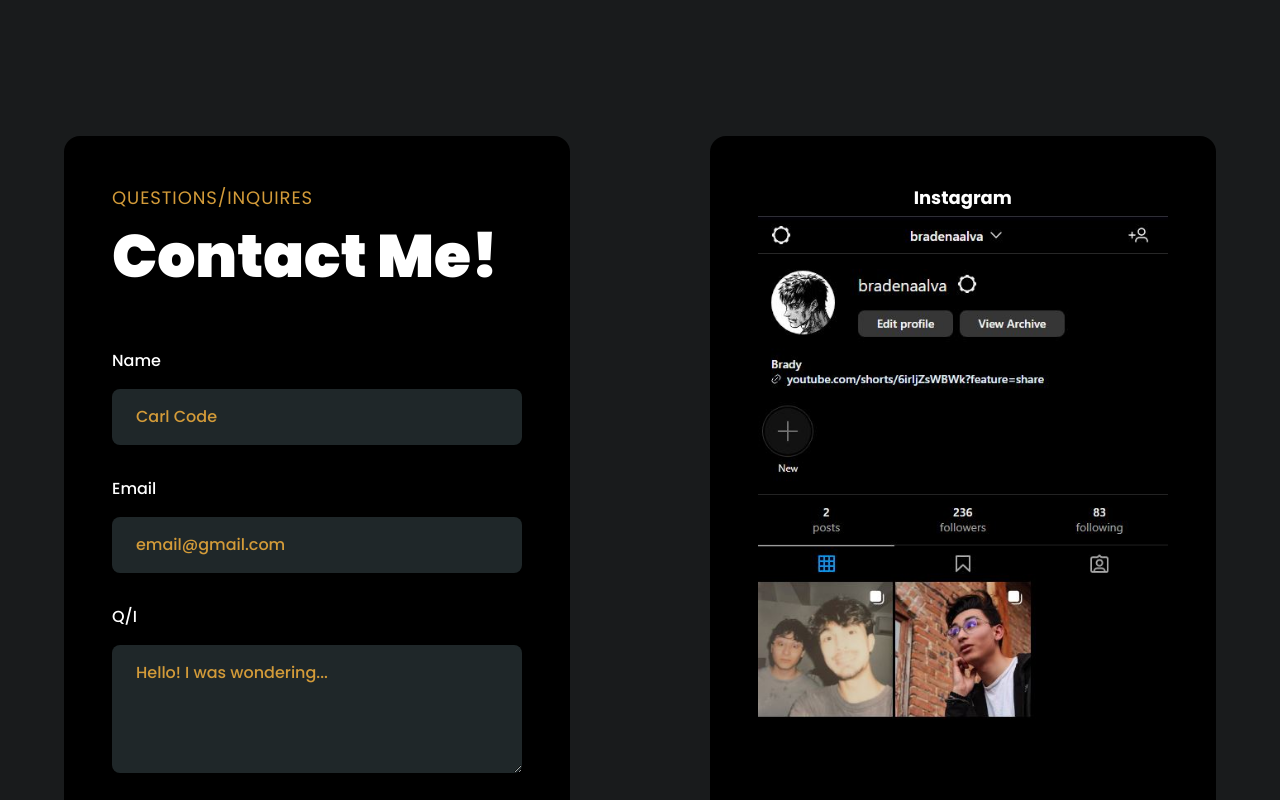
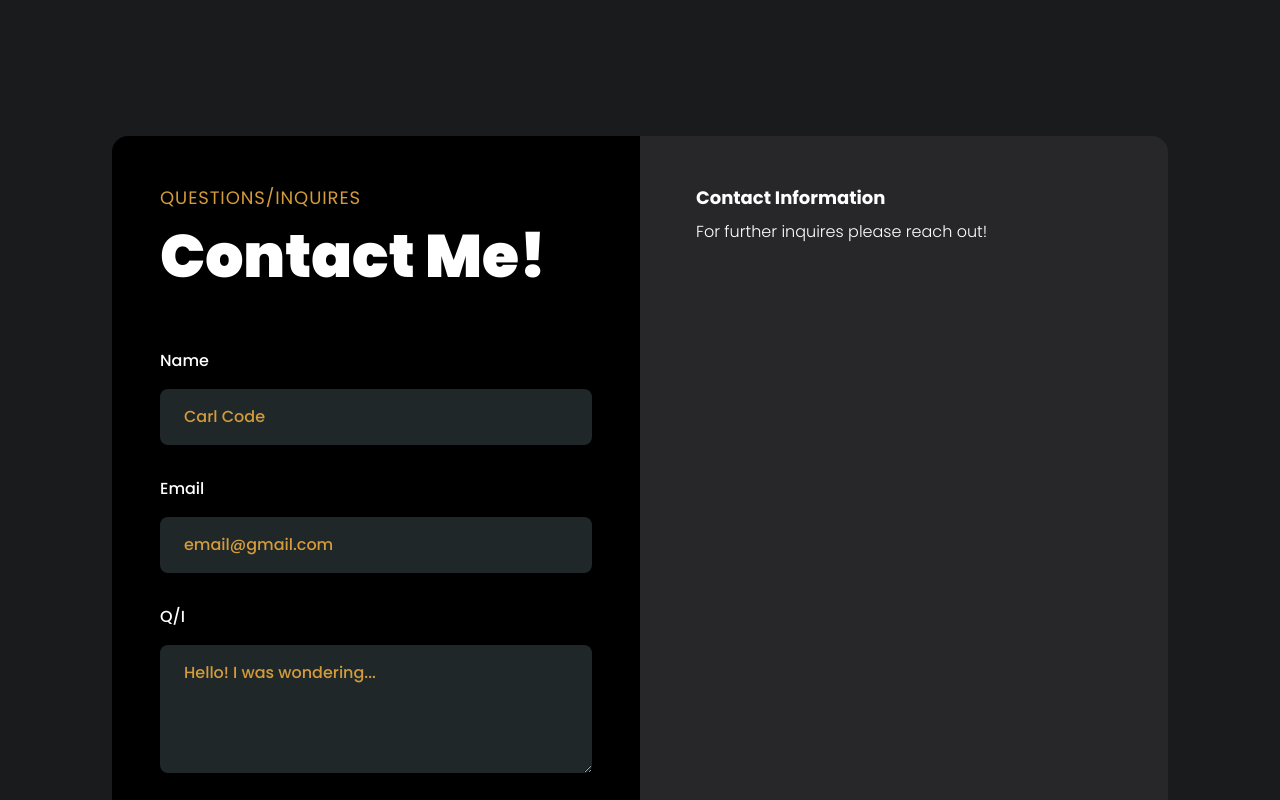
Before and after one commit to kitealva/Portfolio, a React (Vite) app: page / in a window 1280 px wide. Shown: the part 5040-5840 px from the top of the page. Built offline with nearby package versions, Linux system fonts and the light colour scheme.

Commit message:
contact-update

```diff
--- a/src/components/Contact.jsx
+++ b/src/components/Contact.jsx
@@ -66,11 +66,11 @@
 
   return (
     <div
-      className={`l: flex xl:flex-row justify-between gap-12 overflow-hidden`}
+      className={`l: flex xl:flex-row justify-center overflow-hidden`}
     >
       <motion.div
         variants={slideIn("left", "tween", 0.2, 1)}
-        className='flex-[0.45] bg-black p-12 rounded-2xl'
+        className='flex-[0.45] bg-black p-12 rounded-l-2xl'
       >
         <p className={styles.sectionSubText}>Questions/Inquires</p>
         <h3 className={styles.sectionHeadText}>Contact Me!</h3>
@@ -124,13 +124,17 @@
       </motion.div>
       <motion.div
         variants={slideIn("right", "tween", 0.2, 1)}
-        className='flex-[0.45] bg-black p-12 rounded-2xl'
+        className='flex-[0.45] bg-gray p-12 rounded-r-2xl'
       >
+        <div
+        className="flex flex-col pl-2">
           <div
-          className="flex justify-center font-bold text-lg pb-1">Instagram</div>
-        <a href="https://www.instagram.com/bradenaalva/?hl=en"><img src={instagram} alt="instagram" /></a>
+          className="flex font-bold text-lg ">Contact Information</div>
+          <p
+          className="flex font-light pt-2">For further inquires please reach out!</p>
+
+      </div>
       </motion.div>
-
     </div>
   );
 };
--- a/tailwind.config.js
+++ b/tailwind.config.js
@@ -8,9 +8,7 @@
         primary: "#191b1c",
         secondary: "#D39B39",
         tertiary: "#1f2729",
-        // "black-100": "#100d25",
-        // "black-200": "#090325",
-        // "white-100": "#f3f3f3",
+        gray: "#27272a",
       },
       boxShadow: {
         card: "0px 35px 120px -15px #211e35",
```
